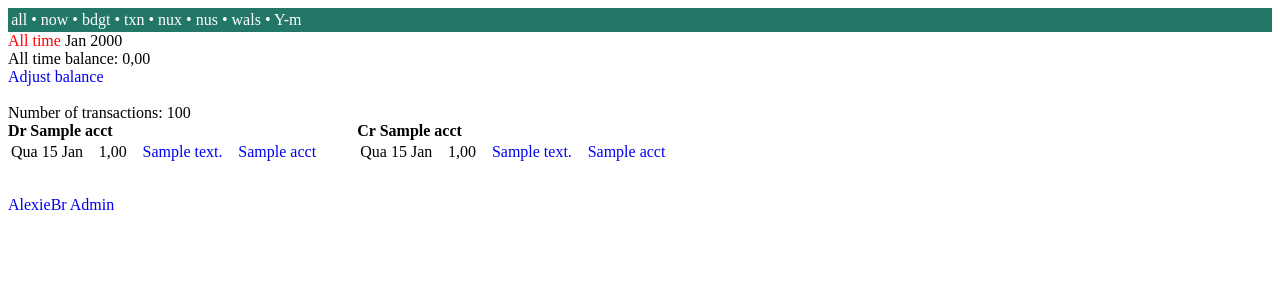
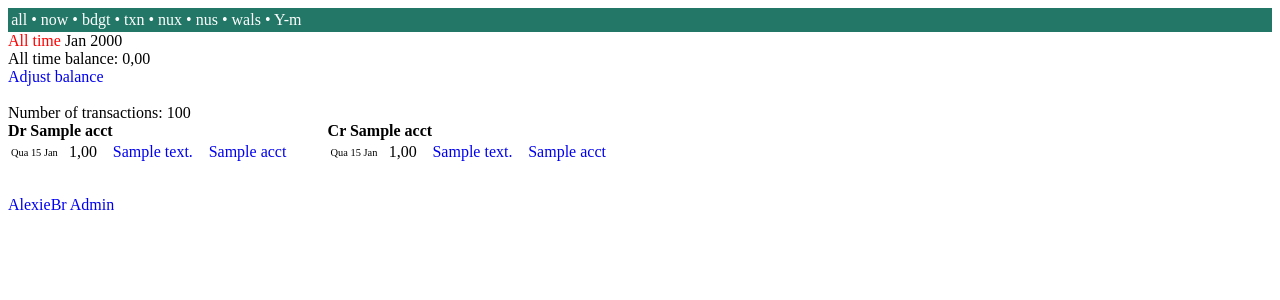
Before and after one commit to heitorchang/alexiebr, a Django app: page /acct/1/ in a window 1280 px wide. Shown: the top 300 px of the page. Run offline with Django 3.2, Linux system fonts and the light colour scheme; a user stored in the database is signed in; tables that the repository leaves empty hold one stand-in row (values such as "Sample post").

Commit message:
small txn list date

```diff
--- a/alexieui/templates/alexieui/acctdetail.html
+++ b/alexieui/templates/alexieui/acctdetail.html
@@ -18,7 +18,7 @@ Number of transactions: {{ numtxns }}
     <table>
         {% for t in drtxns %}
         <tr>
-            <td>{{ t.date | date:"D d M" }}</td>
+            <td class="tlistdate">{{ t.date | date:"D d M" }}</td>
             <td class="rt">{{ t.amt | intcomma }}</td>
             <td><a href="/admin/acct/txn/{{ t.id }}/change/">{{ t.desc }}</a></td>
             <td><a href="{% url 'alexieui:acctdetail' t.credit.id %}">{{ t.credit.name }}</a></td>
@@ -32,7 +32,7 @@ Number of transactions: {{ numtxns }}
     <table>
         {% for t in crtxns %}
         <tr>
-            <td>{{ t.date | date:"D d M" }}</td>
+            <td class="tlistdate">{{ t.date | date:"D d M" }}</td>
             <td class="rt">{{ t.amt | intcomma }}</td>
             <td><a href="/admin/acct/txn/{{ t.id }}/change/">{{ t.desc }}</a></td>
             <td><a href="{% url 'alexieui:acctdetail' t.debit.id %}">{{ t.debit.name }}</a></td>
--- a/alexieui/templates/alexieui/addform.html
+++ b/alexieui/templates/alexieui/addform.html
@@ -126,7 +126,7 @@ Preset: {{ preset.name }}
     <table>
         {% for txn in latestTxns %}
         <tr>
-            <td>{{ txn.date | date:"D d M" }}</td>
+            <td class="tlistdate">{{ txn.date | date:"D d M" }}</td>
             <td class="rt">{{ txn.amt | intcomma }}</td>
             <td><a href="/admin/acct/txn/{{ txn.id }}/change/">{{ txn.desc }}</a></td>
             <td><a href="{% url 'alexieui:acctdetail' txn.debit.id %}">{{ txn.debit.name }}</a></td>
--- a/alexieui/templates/alexieui/base.html
+++ b/alexieui/templates/alexieui/base.html
@@ -3,10 +3,6 @@
     <head>
         <meta charset="utf-8">
         <meta name="viewport" content="width=device-width, initial-scale=1, shrink-to-fit=no">
-
-        <!--
-             <link rel="shortcut icon" href="/static/img/favicon.ico">
-        -->
 
         <title>AlexieBr</title>
         <style>
@@ -55,6 +51,12 @@
          .nav a {
              color: #FFF;
          }
+
+         .tlistdate {
+             white-space: nowrap;
+             font-size: 65%;
+         }
+
         </style>
     </head>
     <body>
```
